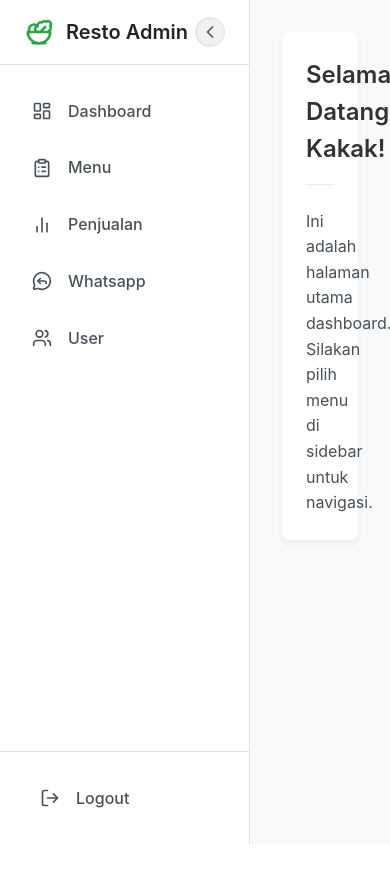
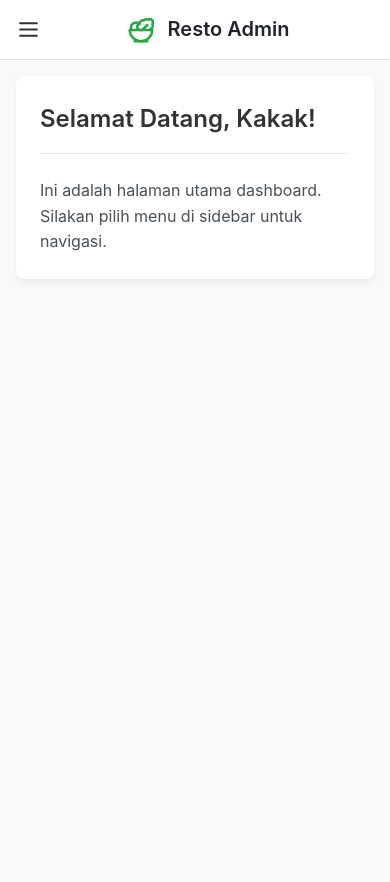
Before and after one commit to bobchopperz/resto-qrcode-frontend, a Next.js app: page /dashboard in a window 390 px wide. Shown: the top 882 px of the page. Before the commit the page ends 844 px from the top, so only its background shows below. Built offline with nearby package versions, Linux system fonts and the light colour scheme.

Commit message:
sidebar ketika buka mobile jadi burger dari atas

```diff
--- a/src/components/Sidebar.js
+++ b/src/components/Sidebar.js
@@ -1,9 +1,10 @@
 "use client";
 
+import { useState } from 'react'; // Impor useState
 import Link from 'next/link';
 import { useRouter } from 'next/navigation';
 import styles from './Sidebar.module.css';
-import { ChevronLeft, LayoutDashboard, ClipboardList, BarChart2, Salad, LogOut, Users, MessageCircleReply } from 'lucide-react';
+import { ChevronLeft, LayoutDashboard, ClipboardList, BarChart2, Salad, LogOut, Users, MessageCircleReply, Menu as MenuIcon } from 'lucide-react'; // Impor MenuIcon
 
 // Daftar menu untuk sidebar
 const menuItems = [
@@ -11,33 +12,53 @@ const menuItems = [
   { href: '/dashboard/menu', label: 'Menu', icon: <ClipboardList size={20} /> },
   { href: '/dashboard/sales', label: 'Penjualan', icon: <BarChart2 size={20} /> },
   { href: '/dashboard/whatsapp', label: 'Whatsapp', icon: <MessageCircleReply size={20} /> },
-  { href: '/dashboard/users', label: 'User', icon: <Users size={20} /> }, // Label diubah menjadi 'User'
+  { href: '/dashboard/users', label: 'User', icon: <Users size={20} /> },
 ];
 
 export default function Sidebar({ isCollapsed, toggleSidebar }) {
   const router = useRouter();
+  const [isMobileMenuOpen, setMobileMenuOpen] = useState(false); // State untuk menu mobile
 
   const handleLogout = () => {
-    // Di sini nanti bisa ditambahkan logika untuk hapus token/session
     router.push('/login');
   };
 
+  const toggleMobileMenu = () => {
+    setMobileMenuOpen(!isMobileMenuOpen);
+  };
+
+  // Menutup menu mobile saat salah satu item di-klik
+  const handleMobileLinkClick = () => {
+    setMobileMenuOpen(false);
+  };
+
   return (
-    <aside className={`${styles.sidebar} ${isCollapsed ? styles.collapsed : ''}`}>
-      <div className={styles.sidebarMain}> {/* Wrapper baru untuk konten utama sidebar */}
+    // Tambahkan class untuk mobile dan saat menu mobile terbuka
+    <aside className={`${styles.sidebar} ${isCollapsed ? styles.collapsed : ''} ${isMobileMenuOpen ? styles.mobileMenuOpen : ''}`}>
+      <div className={styles.sidebarMain}>
         <div className={styles.sidebarHeader}>
+          {/* Tombol Hamburger untuk Mobile */}
+          <button className={styles.mobileMenuButton} onClick={toggleMobileMenu}>
+            <MenuIcon size={25} />
+          </button>
+
           <div className={styles.logoContainer}>
             <Salad size={30} className={styles.logoIcon} />
             {!isCollapsed && <span className={styles.logoText}>Resto Admin</span>}
           </div>
+
+          {/* Tombol Toggle untuk Desktop */}
           <button className={styles.toggleButton} onClick={toggleSidebar}>
             <ChevronLeft size={20} />
           </button>
         </div>
+
+        {/* Wrapper baru untuk navigasi dan logout agar bisa di-scroll di mobile */}
+        <div className={styles.navWrapper}>
           <nav className={styles.sidebarNav}>
             <ul>
               {menuItems.map((item) => (
-              <li key={item.href}>
+                <li key={item.href} onClick={handleMobileLinkClick}>
                   <Link href={item.href} className={styles.menuLink}>
                     {item.icon}
                     {!isCollapsed && <span className={styles.menuLabel}>{item.label}</span>}
@@ -46,15 +67,15 @@ export default function Sidebar({ isCollapsed, toggleSidebar }) {
               ))}
             </ul>
           </nav>
-      </div>
 
-      {/* Tombol Logout di bagian bawah */}
           <div className={styles.sidebarFooter}>
             <button onClick={handleLogout} className={styles.menuLink}>
               <LogOut size={20} />
               {!isCollapsed && <span className={styles.menuLabel}>Logout</span>}
             </button>
           </div>
+        </div>
+      </div>
     </aside>
   );
 }
--- a/src/components/Sidebar.module.css
+++ b/src/components/Sidebar.module.css
@@ -157,3 +157,116 @@
   display: flex;
   min-height: 100vh;
 }
+
+/* --- Mobile Styles --- */
+/* Hide hamburger on desktop */
+.mobileMenuButton {
+  display: none;
+  background: none;
+  border: none;
+  color: #333;
+  cursor: pointer;
+}
+
+/* Media Query for mobile devices */
+@media (max-width: 768px) {
+  /* --- Sidebar becomes a top bar --- */
+  .sidebar {
+    width: 100%;
+    height: 60px; /* Fixed height for the top bar */
+    flex-direction: row;
+    bottom: auto;
+    top: 0;
+    border-right: none;
+    border-bottom: 1px solid #e0e0e0;
+    overflow: hidden; /* Hide overflowing content */
+  }
+
+  /* When mobile menu is open, expand its height to fill the screen */
+  .sidebar.mobileMenuOpen {
+    height: 100vh;
+    overflow: auto; /* Allow scrolling if content is long */
+  }
+
+  /* Ignore the collapsed state on mobile */
+  .sidebar.collapsed {
+    width: 100%;
+  }
+
+  /* --- Header adjustments --- */
+  .sidebarHeader {
+    width: 100%;
+    height: 60px; /* Match sidebar height */
+    padding: 0 1rem;
+    border-bottom: none;
+  }
+
+  /* Hide the desktop toggle button */
+  .toggleButton {
+    display: none;
+  }
+
+  /* Show the mobile hamburger button */
+  .mobileMenuButton {
+    display: block;
+  }
+
+  /* Adjust logo container */
+  .logoContainer {
+    justify-content: center;
+    flex-grow: 1;
+  }
+  .sidebar.collapsed .logoText, .logoText {
+    display: inline-block; /* Always show logo text */
+  }
+
+  /* --- Navigation Wrapper --- */
+  /* This contains the nav and logout button */
+  .navWrapper {
+    display: none; /* Hide the menu by default */
+    width: 100%;
+    background-color: #ffffff;
+    padding-top: 1rem;
+  }
+
+  /* Show the menu when the accordion is open */
+  .sidebar.mobileMenuOpen .navWrapper {
+    display: block;
+  }
+
+  /* --- Main Content Area --- */
+  /* Adjust margin-top to push content below the top bar */
+  .mainContent,
+  .mainContent.mainCollapsed {
+    margin-left: 0;
+    margin-top: 60px; /* Height of the top bar */
+    width: 100%;
+    padding: 1rem;
+  }
+
+  /* --- Other adjustments --- */
+  .sidebarMain {
+    width: 100%;
+    display: flex;
+    flex-direction: column;
+  }
+
+  .sidebarNav {
+    padding-top: 0;
+  }
+
+  .sidebarFooter {
+    border-top: 1px solid #e0e0e0;
+  }
+
+  .menuLink {
+    justify-content: flex-start;
+    padding: 0.9rem 1.5rem;
+  }
+  .sidebar.collapsed .menuLink {
+    justify-content: flex-start;
+  }
+  .sidebar.collapsed .menuLabel {
+    display: inline;
+  }
+}
```
Lines whose indentation alone changed are shown as unchanged.
